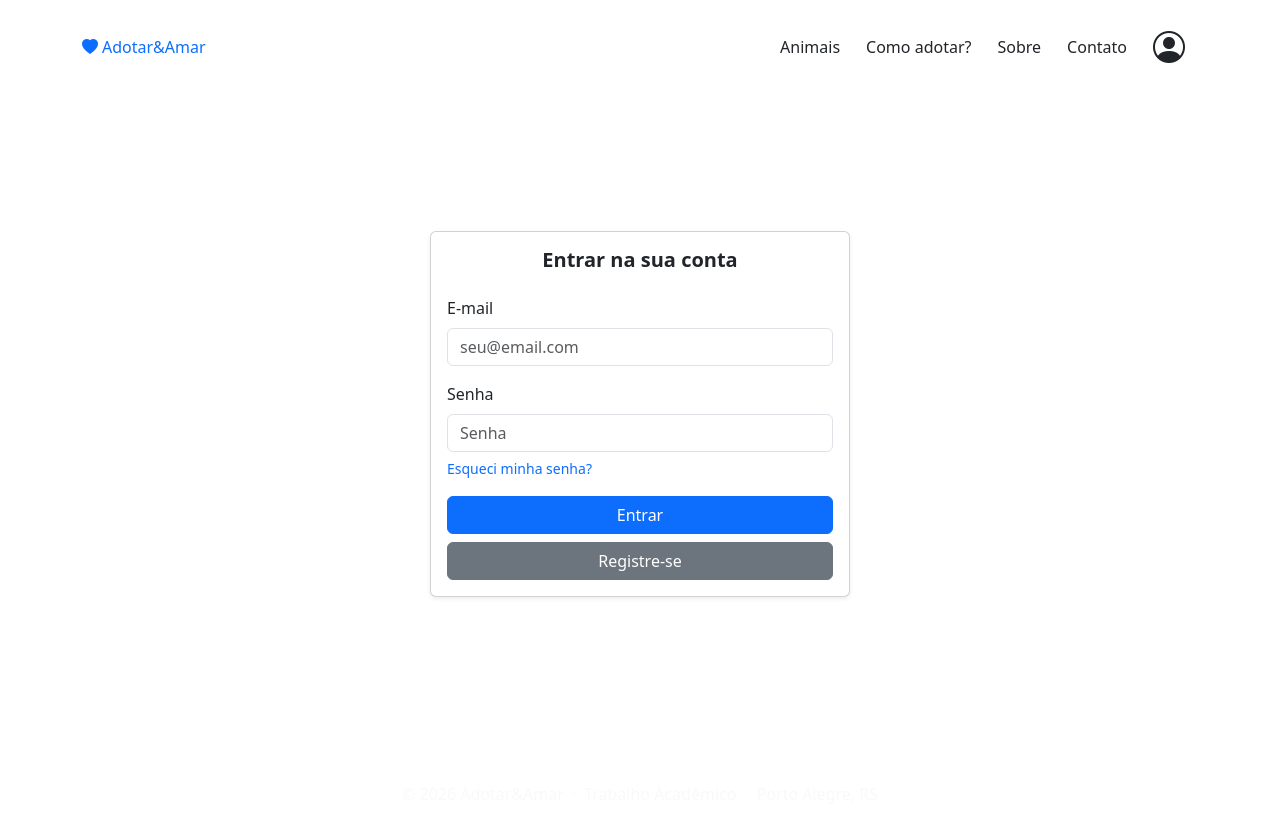
After one commit to anleaes/2026-1-SDM-Segunda-Noite-ZS-07, a Django app: page /login/ in a window 1280 px wide. The commit adds this page. Run offline with Django 5.2, Linux system fonts and the light colour scheme.

Commit message:
Add login functionality with login page and update navigation links

```diff
--- a/apps/core/urls.py
+++ b/apps/core/urls.py
@@ -1,8 +1,10 @@
 from django.urls import path
 from . import views
+from django.views.generic import TemplateView
 
 app_name = 'core'
 
 urlpatterns = [
     path('', views.home, name='home'),
+    path('login/', TemplateView.as_view(template_name='core/login.html'), name='login'),
 ]
--- a/templates/base.html
+++ b/templates/base.html
@@ -14,7 +14,7 @@
 <body>
     <header>
         <div class="d-flex justify-content-between py-3 container">
-            <a href="" class="d-flex align-items-center text-decoration-none">
+            <a href="{% url 'core:home' %}" class="d-flex align-items-center text-decoration-none logoTitle">
                 <i class="bi bi-heart-fill me-1"></i>
                 Adotar&Amar
             </a>
@@ -32,7 +32,7 @@
                     <a class="btn">Contato</a>
                 </li>
                 <li class="nav-item">
-                    <a class="btn">
+                    <a href="{% url 'core:login' %}" class="btn">
                         <i class="bi bi-person-circle" style="font-size: 2rem;"></i>
                     </a>
                 </li>
@@ -46,7 +46,7 @@
 
     <footer class="mt-5 px-auto">
         <div class="container d-flex justify-content-center text-light">
-            <p>© 2026 Adotar&Amar</p>
+            <p >© 2026 Adotar&Amar</p>
             <span class="mx-2">·</span>
             <p>Trabalho Acadêmico</p>
             <span class="mx-2">·</span>
--- /dev/null
+++ b/templates/core/login.html
@@ -0,0 +1,38 @@
+{% extends 'base.html' %}
+
+{% block title %}Login - Adotar&Amar{% endblock title %}
+
+{% block body %}
+
+<main class="d-flex align-items-center justify-content-center" style="min-height: calc(100vh - 160px);">
+    <div class="card shadow-sm w-100 mx-3" style="max-width:420px;">
+        <div class="card-body">
+            <h5 class="card-title fw-bold mb-4 text-center">Entrar na sua conta</h5>
+
+            <form method="post" action="">
+                {% csrf_token %}
+
+                <div class="mb-3">
+                    <label for="email" class="form-label">E-mail</label>
+                    <input id="email" name="email" type="email" class="form-control" placeholder="seu@email.com" required>
+                </div>
+
+                <div class="mb-1">
+                    <label for="password" class="form-label">Senha</label>
+                    <input id="password" name="password" type="password" class="form-control" placeholder="Senha" required>
+                </div>
+
+                <div class="mb-3">
+                    <a href="#" class="small text-decoration-none">Esqueci minha senha?</a>
+                </div>
+
+                <div class="d-grid gap-2">
+                      <button type="submit" class="btn btn-primary">Entrar</button>
+                      <a href="#" class="btn btn-secondary">Registre-se</a>
+                </div>
+            </form>
+        </div>
+    </div>
+</main>
+
+{% endblock body %}
```
Also changed, not shown: 1 other file.
